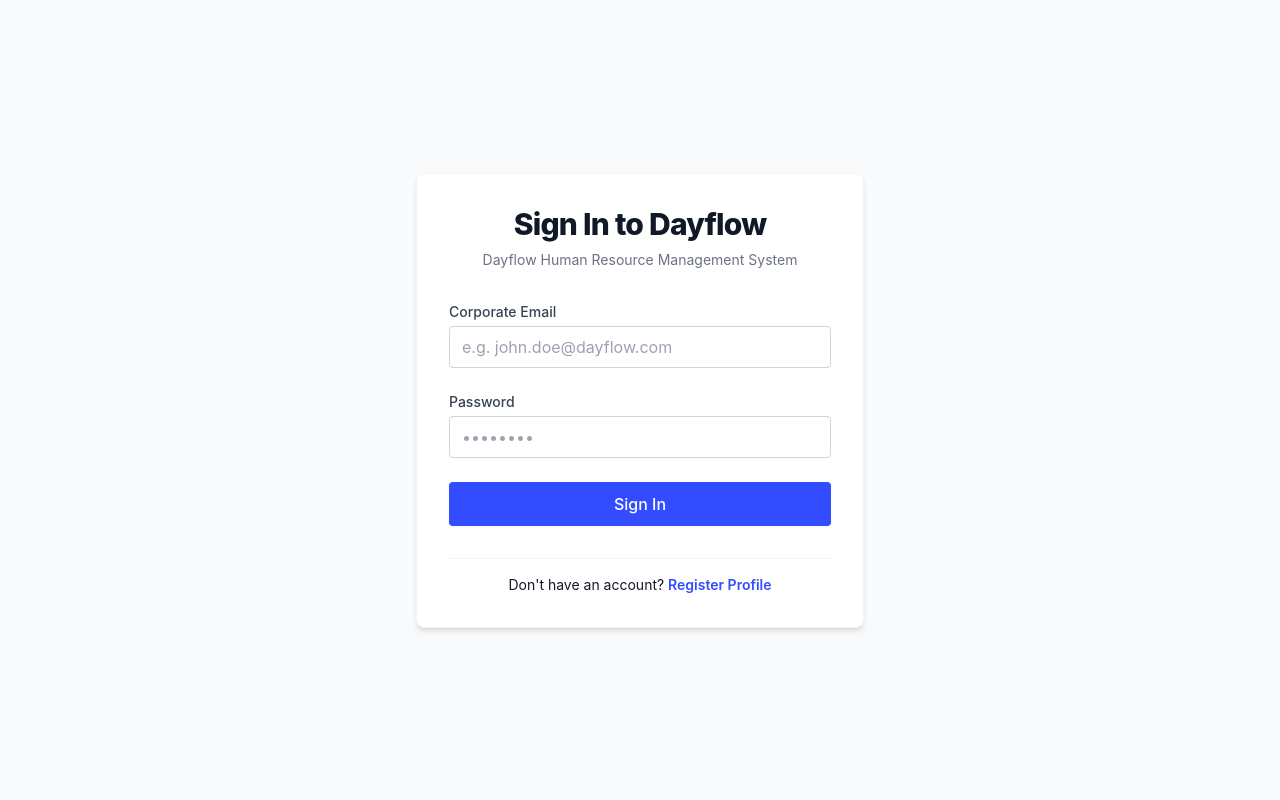
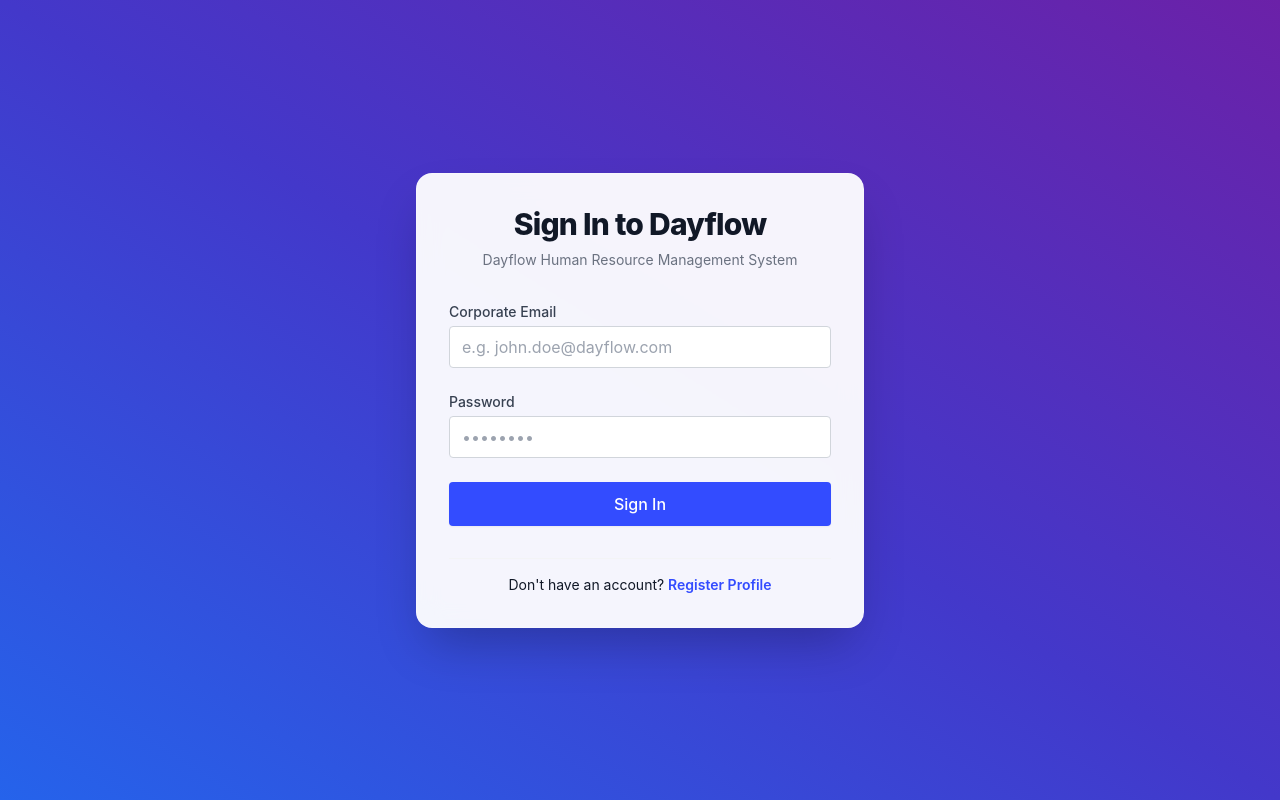
Before and after one commit to SatAi999/Dayflow-HRMS, a React (Vite) app in the folder frontend/: page /login in a window 1280 px wide. Built offline with nearby package versions, Linux system fonts and the light colour scheme.

Commit message:
feat(ui): add stunning full-screen and layout-wide color gradients to completely polish the visual interface

```diff
--- a/frontend/src/components/layout/DashboardLayout.jsx
+++ b/frontend/src/components/layout/DashboardLayout.jsx
@@ -17,7 +17,7 @@ export default function DashboardLayout() {
   };
 
   return (
-    <div className="flex h-screen w-screen overflow-hidden bg-gray-50 text-gray-900 font-sans">
+    <div className="flex h-screen w-screen overflow-hidden bg-gradient-to-br from-slate-50 via-indigo-50/40 to-blue-50/30 text-gray-900 font-sans">
       {/* Sidebar Navigation */}
       <Sidebar
         user={user}
@@ -38,7 +38,7 @@ export default function DashboardLayout() {
         />
 
         {/* Scrollable Page Outlet */}
-        <main className="flex-1 overflow-y-auto p-4 sm:p-6 md:p-8 bg-gray-50/70">
+        <main className="flex-1 overflow-y-auto p-4 sm:p-6 md:p-8 bg-gradient-to-tr from-indigo-50/30 via-transparent to-blue-50/40">
           <div className="max-w-7xl mx-auto">
             <Outlet />
           </div>
--- a/frontend/src/features/auth/pages/LoginPage.jsx
+++ b/frontend/src/features/auth/pages/LoginPage.jsx
@@ -40,8 +40,8 @@ export default function LoginPage() {
   };
 
   return (
-    <div className="flex min-h-screen items-center justify-center bg-gray-50 px-4">
-      <div className="w-full max-w-md space-y-8 rounded-lg bg-white p-8 shadow-md border border-gray-100 animate-fade-in">
+    <div className="flex min-h-screen items-center justify-center bg-gradient-to-tr from-blue-600 via-indigo-700 to-purple-800 px-4">
+      <div className="w-full max-w-md space-y-8 rounded-2xl bg-white/95 backdrop-blur-md p-8 shadow-2xl border border-white/20 animate-fade-in">
         <div className="text-center">
           <h2 className="text-3xl font-extrabold text-gray-900 tracking-tight">Sign In to Dayflow</h2>
           <p className="mt-2 text-sm text-gray-500">Dayflow Human Resource Management System</p>
--- a/frontend/src/features/auth/pages/SignupPage.jsx
+++ b/frontend/src/features/auth/pages/SignupPage.jsx
@@ -47,8 +47,8 @@ export default function SignupPage() {
   };
 
   return (
-    <div className="flex min-h-screen items-center justify-center bg-gray-50 py-10 px-4">
-      <div className="w-full max-w-lg space-y-8 rounded-lg bg-white p-8 shadow-md border border-gray-100">
+    <div className="flex min-h-screen items-center justify-center bg-gradient-to-br from-indigo-900 via-blue-800 to-slate-900 py-10 px-4">
+      <div className="w-full max-w-lg space-y-8 rounded-2xl bg-white/95 backdrop-blur-md p-8 shadow-2xl border border-white/20">
         <div className="text-center">
           <h2 className="text-3xl font-extrabold text-gray-900 tracking-tight">Create Account</h2>
           <p className="mt-2 text-sm text-gray-500">Register a new profile in Dayflow HRMS</p>
```
